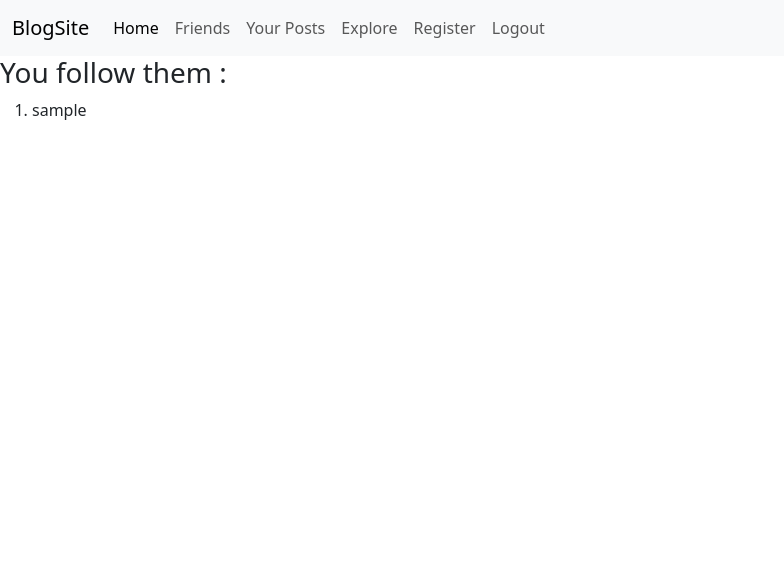
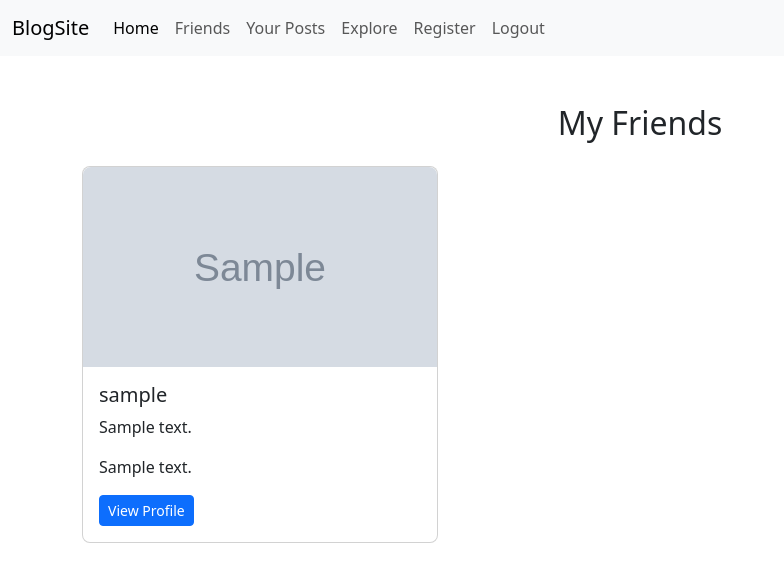
Before and after one commit to sugamthapa802/blogapp, a Django app: page /followinglist/ in a window 1280 px wide. Shown: the top 582 px of the page, without its empty margins (0-784 px from the left). Run offline with Django 5.2, Linux system fonts and the light colour scheme; a user stored in the database is signed in; tables that the repository leaves empty hold one stand-in row (values such as "Sample post"); grey boxes marked "Sample" are stand-in pictures.

Commit message:
Improvise the looks of the following_list page which shows the people you follow

```diff
--- a/accounts/models.py
+++ b/accounts/models.py
@@ -25,7 +25,7 @@ class Profile(models.Model):
     date_of_birth=models.DateField(null=True,blank=True,validators=[validate_dob])
     address=models.CharField(null=True,blank=True,max_length=255)
     bio=models.CharField(null=True,blank=True,max_length=500)
-    # profile_picture = models.ImageField(upload_to='profile_pics/', blank=True, null=True)
+    profile_picture = models.ImageField(upload_to='profile_pics/', blank=True, null=True)
 
     def __str__(self):
         return self.user.email
--- a/accounts/templates/accounts/following_list.html
+++ b/accounts/templates/accounts/following_list.html
@@ -2,12 +2,46 @@
 {% block title %} Following list{% endblock title %}
 
 {% block content %}
-<h3> You follow them : </h3>
-<ol>
-{% for username in following_list  %}
-<li>
-    {{username.following.user.username}}
- </li>
-{% endfor %}
-</ol>
+<div class="container my-5">
+  <h2 class="mb-4 text-center">My Friends</h2>
+  <div class="row g-4">
+    {% for friend in following_list %}
+      <div class="col-md-4">
+        <div class="card friend-card">
+          <img src="{% if friend.following.profile_picture %}{{ friend.following.profile_picture.url }}{% else %}/static/default_avatar.png{% endif %}"
+               class="card-img-top" alt="{{ friend.following.user.username }}">
+          <div class="card-body">
+            <h5 class="card-title">{{ friend.following.user.username }}</h5>
+            <p class="card-text">{{ friend.following.bio }}</p>
+            <p class="card-text">{{ friend.following.address }}</p>
+            <a href="{{ friend.following.get_absolute_url }}" class="btn btn-primary btn-sm">View Profile</a>
+          </div>
+        </div>
+      </div>
+    {% empty %}
+      <p class="text-center">You have no friends added yet.</p>
+    {% endfor %}
+  </div>
+</div>
+
+
+<style>
+.friend-card img {
+  width: 100%;
+  height: 200px;
+  object-fit: cover;
+  border-top-left-radius: 0.5rem;
+  border-top-right-radius: 0.5rem;
+}
+.friend-card {
+  border-radius: 0.5rem;
+  transition: transform 0.2s, box-shadow 0.2s;
+}
+.friend-card:hover {
+  transform: translateY(-5px);
+  box-shadow: 0 10px 20px rgba(0,0,0,0.2);
+}
+</style>
+
+
 {% endblock content %}
```
Also changed, not shown: accounts/migrations/0003_profile_profile_picture.py (added), media/profile_pics/Screenshot_2025-11-27_115736.png (added).
